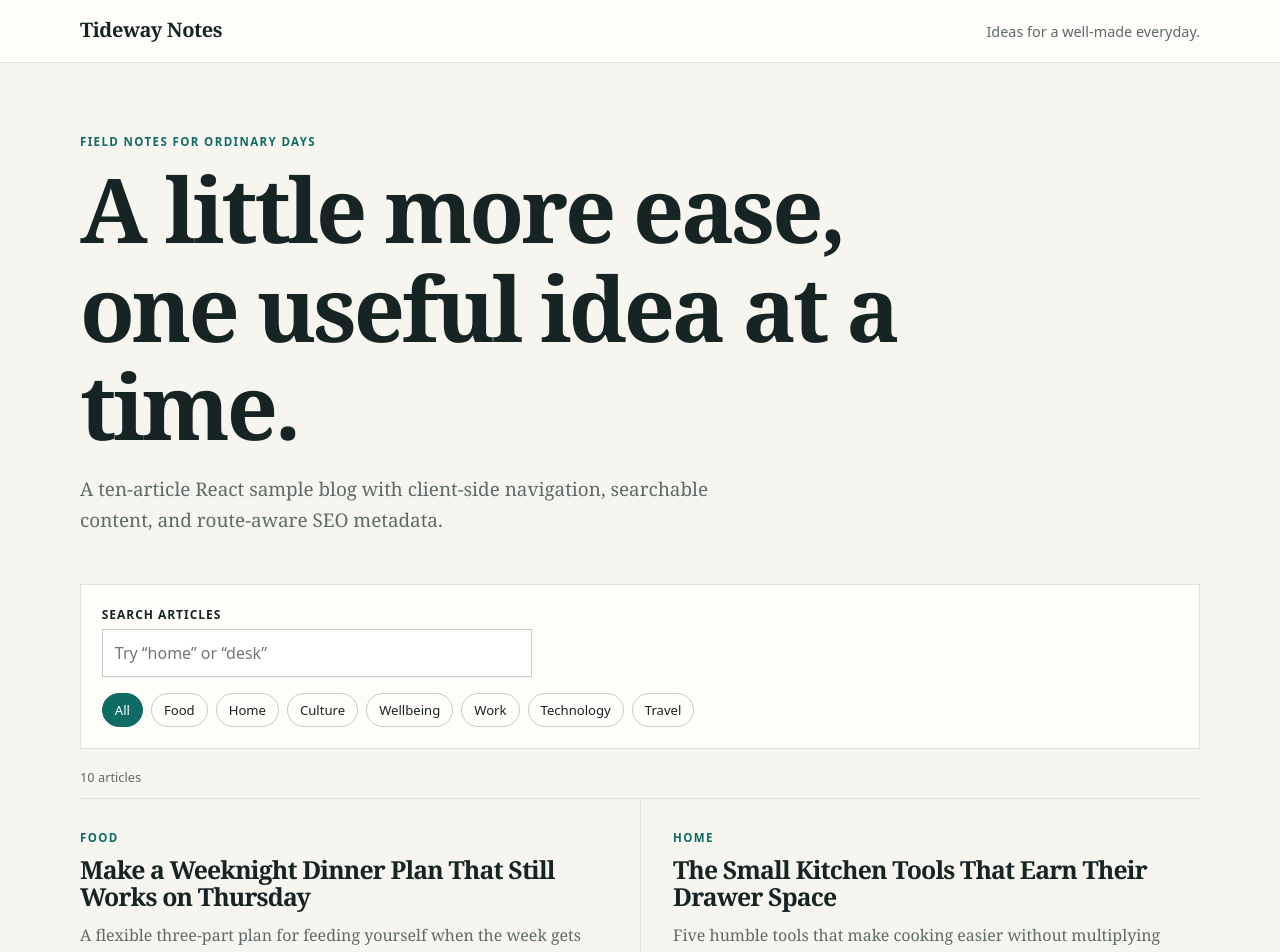
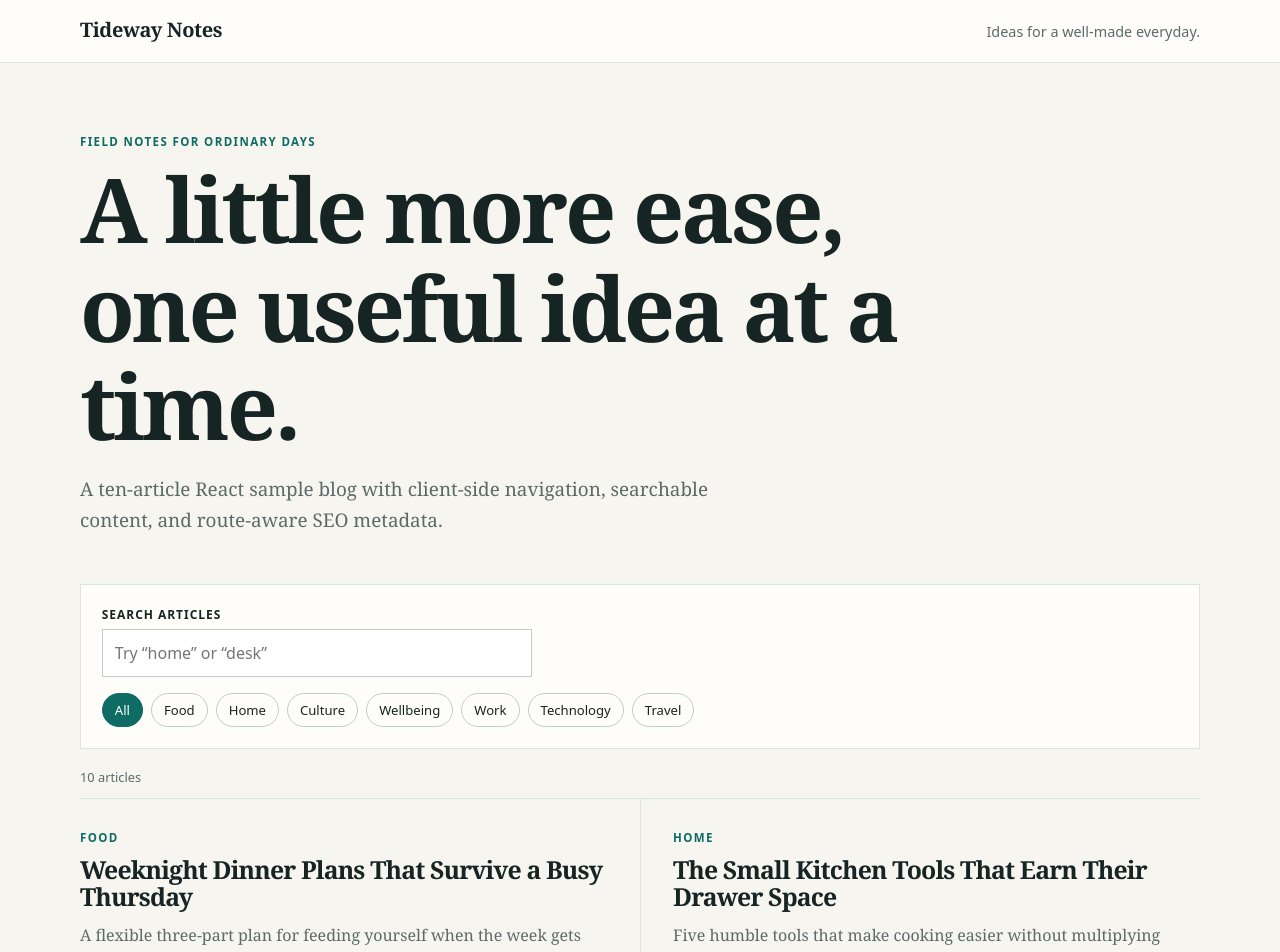
Before and after one commit to arslanabbas-ui/React-site, a React (Vite) app: page / in a window 1280 px wide. Shown: the top 952 px of the page. Built offline with nearby package versions, Linux system fonts and the light colour scheme.

Commit message:
OTTO: update page_title for https://tideway-notes.vercel.app/articles/make-a-weeknight-dinner-plan-that-survives-thursday

```diff
--- a/src/articles.js
+++ b/src/articles.js
@@ -7,7 +7,7 @@ export const site = {
 export const articles = [
   {
     slug: 'make-a-weeknight-dinner-plan-that-survives-thursday', category: 'Food', author: 'Mara Ellis', date: '2026-08-05', minutes: 5,
-    title: 'Make a Weeknight Dinner Plan That Still Works on Thursday',
+    title: 'Weeknight Dinner Plans That Survive a Busy Thursday',
     excerpt: 'A flexible three-part plan for feeding yourself when the week gets busy.',
     sections: [['Plan ingredients, not perfect meals', 'Choose a grain, two vegetables, a protein, and one bright sauce. Those building blocks can become bowls, wraps, or a quick tray bake without turning Wednesday into a recipe project.'], ['Keep one dinner deliberately easy', 'Put a freezer meal, eggs on toast, or a favorite takeout option on the calendar before you need it. A backup plan is not a failure of meal planning; it is the piece that makes the plan believable.']],
     related: ['small-kitchen-tools-that-earn-their-drawer-space', 'how-to-build-a-reading-habit-without-a-reading-list'],
```
